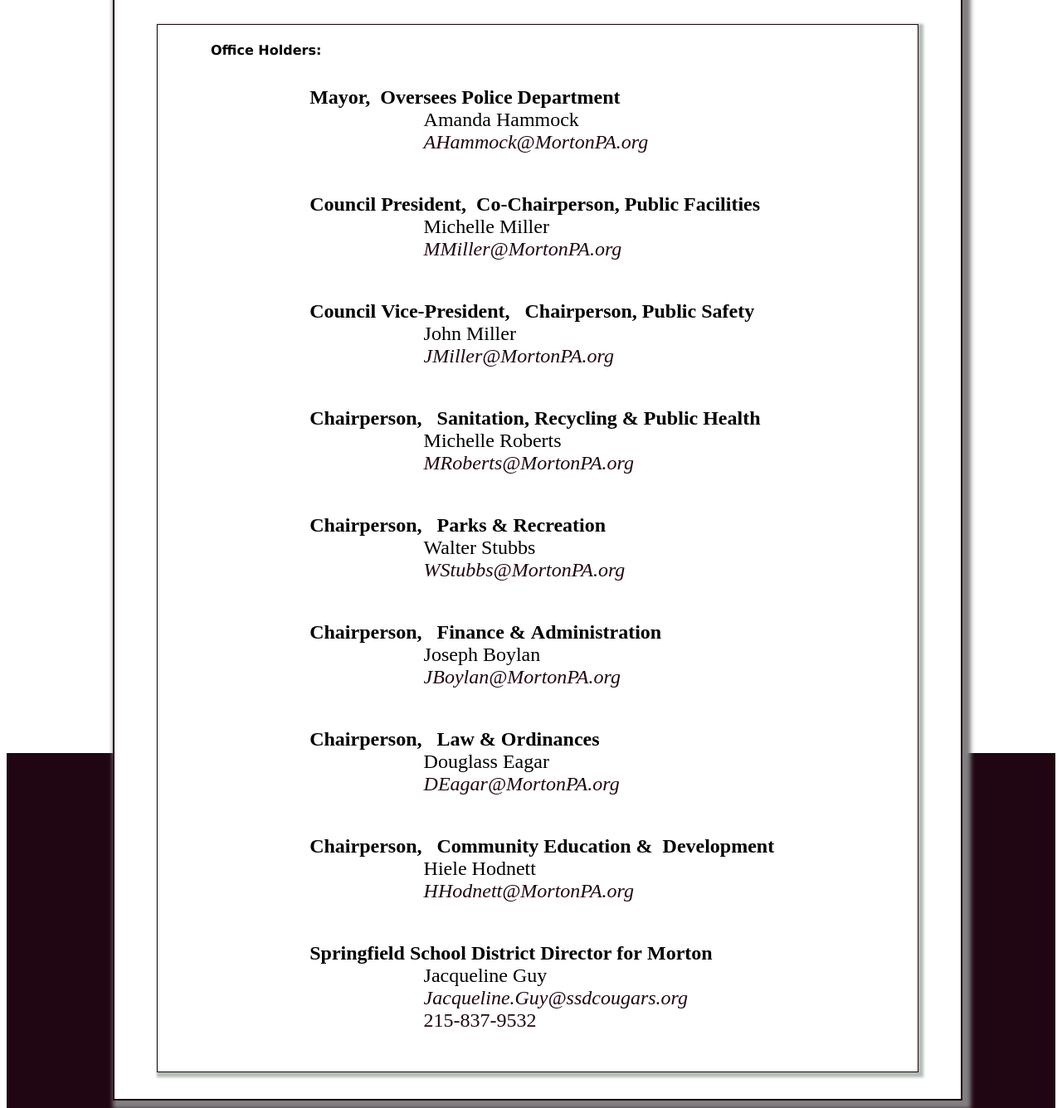
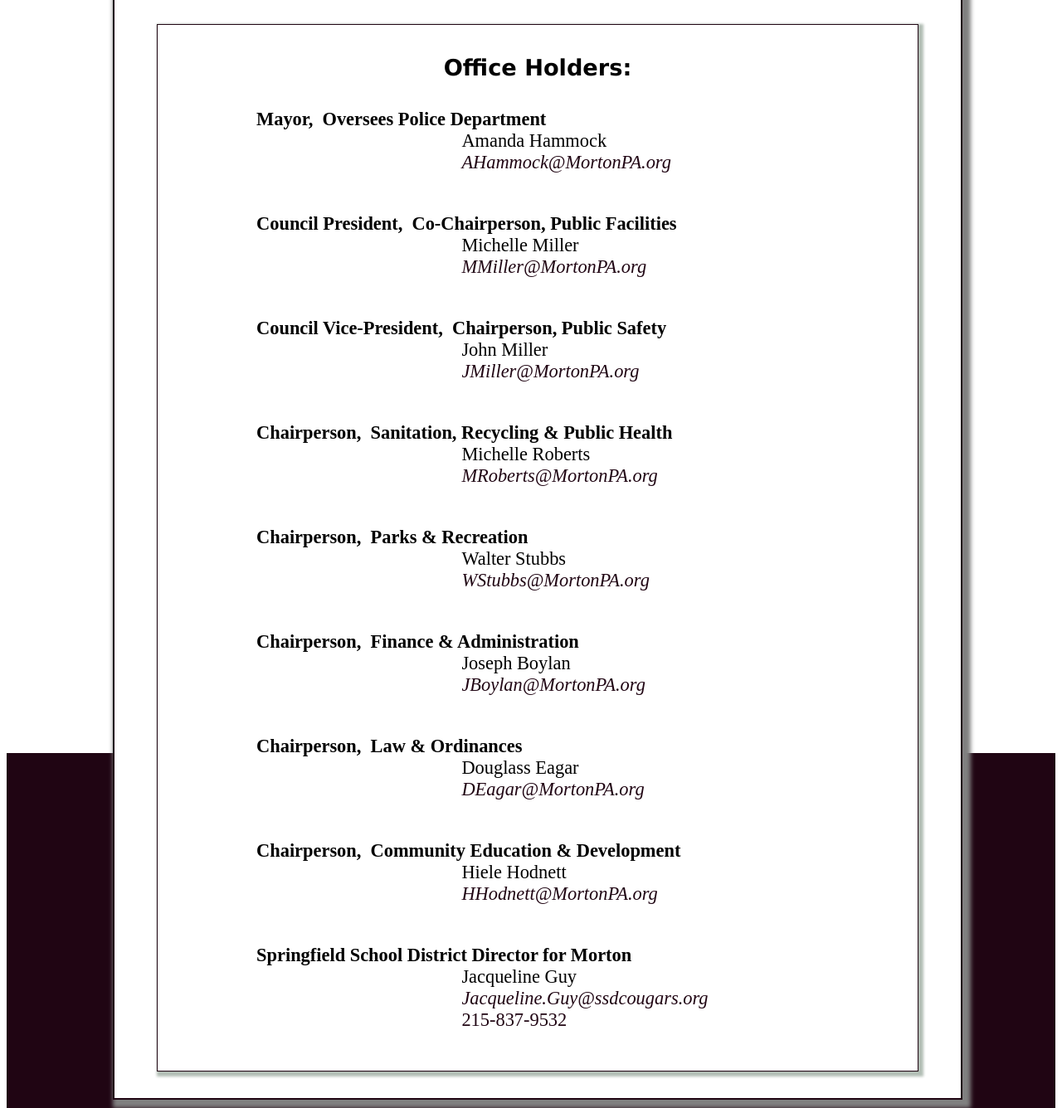
Before and after one commit to BullJohnson/Website-Files--Morton-, a plain HTML site: page contacts/contact_govern.html in a window 1280 px wide. Shown: the part 1381-2717 px from the top of the page at 83% size. Drawn offline with Linux system fonts and the light colour scheme.

Commit message:
Improvements for portfolio

```diff
--- a/contacts/contact_govern.html
+++ b/contacts/contact_govern.html
@@ -60,119 +60,120 @@
 					<a href="tel:610-544-8770">610&#45;544&#45;8770</a>
 				</h2>
 				<section class="meetings">
-					<h4>Office Holders:</h4>
+					<h4 class="office_holders">Office Holders:</h4>
 					<br>
 					<dl>
-						<dt class="agenda_month">
-							<b>Mayor&#44;&nbsp;&nbsp;Oversees&nbsp;Police&nbsp;Department</b>
+						<dt class="council_person">
+							<b>Mayor&#44; &nbsp;Oversees Police Department</b>
 						</dt>
-							<dd class="agenda_date">
+							<dd class="contact_info">
 								Amanda&nbsp;Hammock
 							</dd>
-							<dd class="agenda_date">
+							<dd class="contact_info">
 								<a href="mailto:ahammock@mortonpa.org">
 									<i>AHammock&#64;MortonPA&#46;org</i>
 								</a>
 							</dd>
 					</dl>
 					<dl>
-						<dt class="agenda_month">
-							<b>Council&nbsp;President&#44;&nbsp;&nbsp;Co&#45;Chairperson&#44;&nbsp;Public Facilities</b>
+						<dt class="council_person">
+							<b>Council President&#44; &nbsp;Co&#45;Chairperson&#44; Public Facilities</b>
 						</dt>
-							<dd class="agenda_date">
+							<dd class="contact_info">
 								Michelle&nbsp;Miller
 							</dd>
-							<dd class="agenda_date">
+							<dd class="contact_info">
 								<a href="mailto:mmiller@mortonpa.org">
 									<i>MMiller&#64;MortonPA&#46;org</i>
 								</a>
 							</dd>
 					</dl>
 					<dl>
-						<dt class="agenda_month">				<b>Council&nbsp;Vice&#45;President&#44;&nbsp;&nbsp;&nbsp;Chairperson&#44;&nbsp;Public&nbsp;Safety</b>
+						<dt class="council_person">
+							<b>Council Vice&#45;President&#44; &nbsp;Chairperson&#44; Public Safety</b>
 						</dt>
-							<dd class="agenda_date">
+							<dd class="contact_info">
 								John&nbsp;Miller
 							</dd>
-							<dd class="agenda_date">
+							<dd class="contact_info">
 								<a href="mailto:jmiller@mortonpa.org">
 									<i>JMiller&#64;MortonPA&#46;org</i>
 								</a>
 							</dd>
 					</dl>
 					<dl>
-						<dt class="agenda_month">				<b>Chairperson&#44;&nbsp;&nbsp;&nbsp;Sanitation&#44;&nbsp;Recycling&nbsp;&amp;&nbsp;Public&nbsp;Health</b>
+						<dt class="council_person">
+							<b>Chairperson&#44; &nbsp;Sanitation&#44; Recycling &amp; Public&nbsp;Health</b>
 						</dt>
-							<dd class="agenda_date">
+							<dd class="contact_info">
 								Michelle&nbsp;Roberts
 							</dd>
-							<dd class="agenda_date">
+							<dd class="contact_info">
 								<a href="mailto:mrobert@mortonpa.org">
 									<i>MRoberts&#64;MortonPA&#46;org</i>
 								</a>
 							</dd>
 					</dl>
 					<dl>
-						<dt class="agenda_month">
-							<b>Chairperson&#44;&nbsp;&nbsp;&nbsp;Parks&nbsp;&amp;&nbsp;Recreation</b>
+						<dt class="council_person">
+							<b>Chairperson&#44; &nbsp;Parks &amp; Recreation</b>
 						</dt>
-							<dd class="agenda_date">
+							<dd class="contact_info">
 								Walter&nbsp;Stubbs
 							</dd>
-							<dd class="agenda_date">
+							<dd class="contact_info">
 								<a href="mailto:wstubbs@mortonpa.org">
 									<i>WStubbs&#64;MortonPA&#46;org</i>
 								</a>
 							</dd>
 					</dl>
 					<dl>
-						<dt class="agenda_month">
-							<b>Chairperson&#44;&nbsp;&nbsp;&nbsp;Finance&nbsp;&amp;&nbsp;Administration</b>
+						<dt class="council_person">
+							<b>Chairperson&#44; &nbsp;Finance &amp; Administration</b>
 						</dt>
-							<dd class="agenda_date">
+							<dd class="contact_info">
 								Joseph&nbsp;Boylan
 							</dd>
-							<dd class="agenda_date">
+							<dd class="contact_info">
 								<a href="mailto:jboylan@mortonpa.org">
 									<i>JBoylan&#64;MortonPA&#46;org</i>
 								</a>
 							</dd>
 					</dl>
 					<dl>
-						<dt class="agenda_month">
-							<b>Chairperson&#44;&nbsp;&nbsp;&nbsp;Law&nbsp;&amp;&nbsp;Ordinances</b>
+						<dt class="council_person">
+							<b>Chairperson&#44; &nbsp;Law &amp; Ordinances</b>
 						</dt>
-							<dd class="agenda_date">
+							<dd class="contact_info">
 								Douglass&nbsp;Eagar
 							</dd>
-							<dd class="agenda_date">
+							<dd class="contact_info">
 								<a href="mailto:deagar@mortonpa.org">
 									<i>DEagar&#64;MortonPA&#46;org</i>
 								</a>
 							</dd>
 					</dl>
 					<dl>
-						<dt class="agenda_month">
-							<b>Chairperson&#44;&nbsp;&nbsp;&nbsp;Community&nbsp;Education&nbsp;&amp;&nbsp;
-								Development</b>
+						<dt class="council_person">
+							<b>Chairperson&#44; &nbsp;Community Education &amp; Development</b>
 						</dt>
-							<dd class="agenda_date">
+							<dd class="contact_info">
 								Hiele&nbsp;Hodnett
 							</dd>
-							<dd class="agenda_date">
+							<dd class="contact_info">
 								<a href="mailto:hhodnett@mortonpa.org">
 									<i>HHodnett&#64;MortonPA&#46;org</i>
 								</a>
 							</dd>
 					</dl>
 					<dl>
-						<dt class="agenda_month">
-							<b>Springfield&nbsp;School&nbsp;District&nbsp;Director&nbsp;for&nbsp;Morton</b>
+						<dt class="council_person">
+							<b>Springfield School District Director for Morton</b>
 						</dt>
-							<dd class="agenda_date">
+							<dd class="contact_info">
 								Jacqueline&nbsp;Guy
 							</dd>
-							<dd class="agenda_date">
+							<dd class="contact_info">
 								<a href="mailto:jacqueline.guy@ssdcougars.org">
 									<i>Jacqueline&#46;Guy&#64;ssdcougars&#46;org</i>
 								</a>
--- a/morton.css
+++ b/morton.css
@@ -78,6 +78,9 @@ nav	li:hover ul {	display: block;}
 				box-shadow: 4px 4px #b2beb5;
 				margin-top: 0;
 }
+.paper_dropoffs 	{ 	text-align: center;
+						margin: 1%;
+}
 .trash_logo	{	display: block;
 				width: 90px;
 				float: left;
@@ -122,11 +125,12 @@ div 	h3 	{	font-size: 1em;
 				font-weight: bold;
 				font-family: Verdana, sans-serif;
 }
-div 	h4 	{	display: block;
-				font-weight: bold;
-				margin-left: 4em;
-				margin-bottom: 0;
-				font-family: Verdana, sans-serif;
+.office_holders 	{	display: block;
+						font-weight: bold;
+						text-align: center;
+						margin-bottom: 0;
+						font-family: Verdana, sans-serif;
+						font-size: 1.2em;
 }
 main 	p 	{	margin-left: 1em;
 				margin-right: 1em;
@@ -194,6 +198,12 @@ aside	a:hover	{	color: #200513;}
 }
 .agenda_month 	{	margin-left: 5%;}
 .agenda_date 	{	margin-left: 25%;}
+.council_person {	margin-right: 2%;
+					margin-left: 4%;
+}
+.contact_info	{	margin-right: 1%;
+					margin-left: 24%;
+}
 
 section 	h5 	{	text-align: center;
 					clear: both;
@@ -233,16 +243,21 @@ nav	ul	ul	li	{	border: 1px  solid #db592a;
 					padding-left: 0;
 					margin-left: 0;
 }
-.emergency_banner	{	margin-left: 40%;
-						text-align: left;
+.emergency_header	{	display: flex;
+						background: none;
+}
+.emergency_banner	{	display: flex;
+						margin-left: 6%;
+						text-align: center;
+						font-size: 11vw;
 }
 .emergency_art 	{	display: block;
 					clear: both;
-					width: 25%;
+					width: 30%;
 					height: auto;
 					float: left;
-					margin: 0 0 0 2%;
-					padding-top: 0;
+					margin: 0 0 -3% 2%;
+					padding-top: 5%;
 }
 .emergency_border	{	border: 2pt solid #200513;
 						box-shadow: 3px 3px 3px 3px #808080;
@@ -254,8 +269,8 @@ nav	ul	ul	li	{	border: 1px  solid #db592a;
 .emergency_background	{	background-color: #ffffff;
 							padding-bottom: 1em;
 }
-.no_style 	{	list-style: none;
-}
+.no_style 	{	list-style: none;}
+
 main 	li:hover	{	transform: scale(1.3);}
 header 	a :hover 	{	transform: scale(1.3);}
 aside 	a :hover	{	transform: scale(1.1);}
@@ -300,7 +315,7 @@ section a :hover	{	transform: scale(1.1);}
 				margin-left: 1em;
 }
 .law_list	{	width: 80%;
-				margin-left: 15%;
+				margin: 9%;
 				height: auto;
 }
 .law_description	{	margin-left: 1em;
@@ -347,6 +362,7 @@ table 	caption 	{	font-size: 3em;
 	header 	h1 	{	background-image: url("images/logo3.png");
 					background-position: left;
 					background-repeat: no-repeat;
+					background-size: contain;
 					margin-left: 10px;}
 	header 	ul 	{	text-align: right;
 					margin-top: 0;
@@ -376,6 +392,13 @@ table 	caption 	{	font-size: 3em;
 					padding-top: .5em;
 					font-size: 1.5em;
 	}
+	.council_person {	font-size: 1.3em;
+						margin-left: 10%;
+	}
+	.contact_info 	{	font-size: 1.3em;
+						margin-left: 35%
+	}
+	.office_holders	{	font-size: 1.5em;}
 }
 
 
@@ -466,6 +489,19 @@ table 	caption 	{	font-size: 3em;
 							border-radius: 2em;
 							background-color: #db592a;
 	}
+	.emergency_banner	{	display: flex;
+						margin: 14% 0 0 -1%;
+						text-align: center;
+						font-size: 10vw;
+	}
+	.emergency_art 	{	display: block;
+					clear: both;
+					width: auto;
+					height: 45%;
+					float: left;
+					margin: 4% -1% -3% -1%;
+					/*padding-top: 15%;*/
+	}
 	main 	{	width: 100%;}
 
 	.display_as_pdf	{	display: flex;
@@ -474,5 +510,13 @@ table 	caption 	{	font-size: 3em;
 	.doc_frame		{	display: none;}
 	.sewer_fee_button	{display: none;}
 	div  	embed 	{	width: 80%;
-						margin: auto;}
+						margin: auto;
+	}
+	.council_person {	font-size: 1.4em;
+						margin-left: 13%;
+	}
+	.contact_info 	{	font-size: 1.4em;
+						margin-left: 40%
+	}
+	.office_holders	{	font-size: 1.7em;}
 }
```
Also changed, not shown: contacts/contact_emergency.html (+4 -0 lines), waste_n_water.html (+9 -3 lines).
